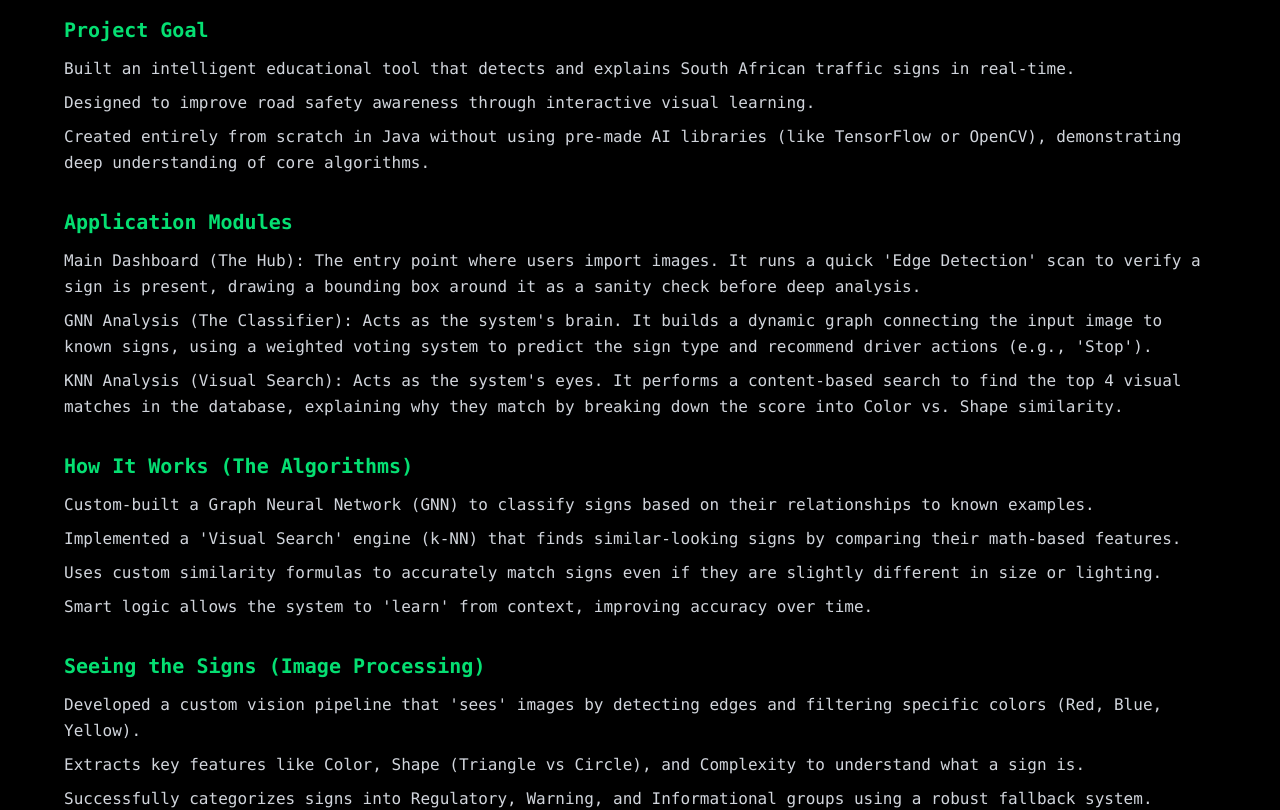
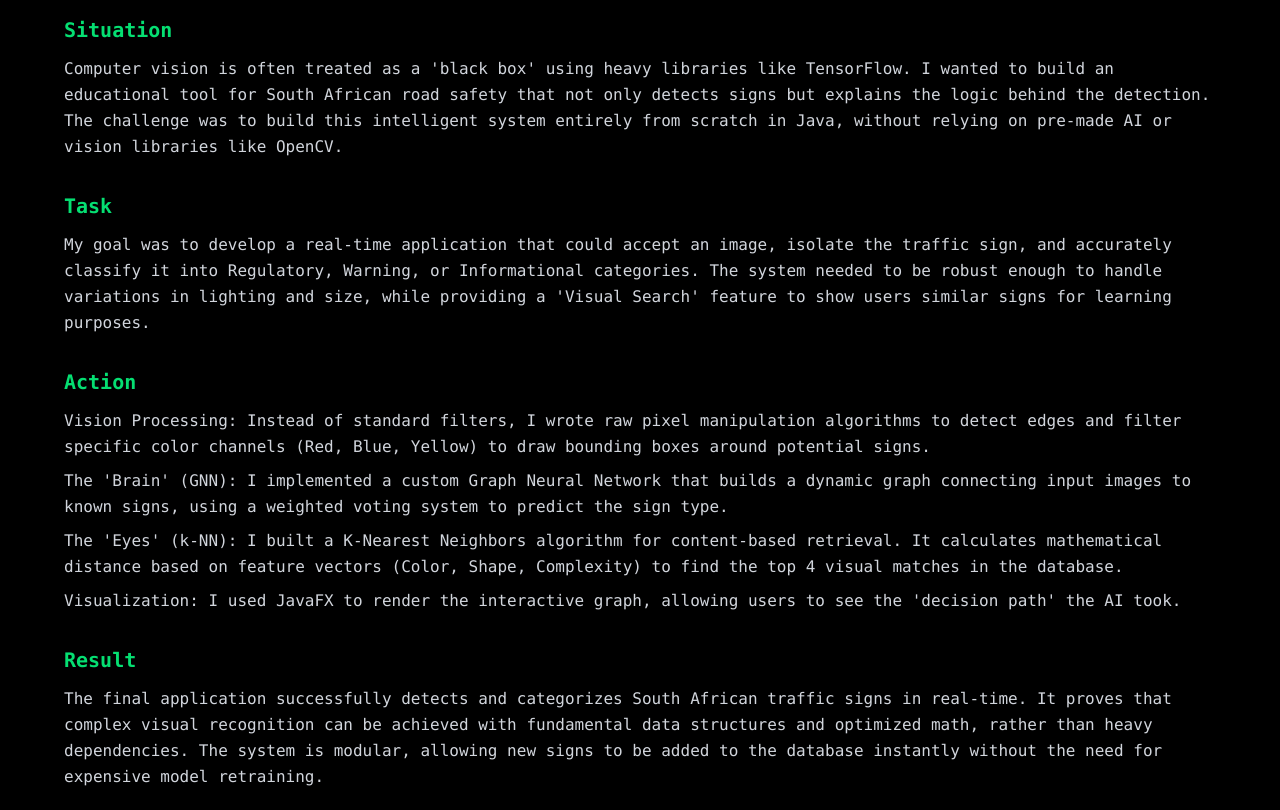
Before and after one commit to 4amogelangkotu/agkotu-portfolio, a React (Vite) app: page /project/traffic-sign-detector in a window 1280 px wide. Shown: the part 200-1010 px from the top of the page. Built offline with nearby package versions, Linux system fonts and the light colour scheme.

Commit message:
Updated the project descriptions to follow the STAR format

```diff
--- a/src/data/projectsData.tsx
+++ b/src/data/projectsData.tsx
@@ -39,117 +39,90 @@ interface ProjectData {
 
 const trafficSignProjectSections: ProjectSectionItem[] = [
   {
-    title: "Project Goal",
+    title: "Situation",
     items: [
-      "Built an intelligent educational tool that detects and explains South African traffic signs in real-time.",
-      "Designed to improve road safety awareness through interactive visual learning.",
-      "Created entirely from scratch in Java without using pre-made AI libraries (like TensorFlow or OpenCV), demonstrating deep understanding of core algorithms.",
+      "Computer vision is often treated as a 'black box' using heavy libraries like TensorFlow. I wanted to build an educational tool for South African road safety that not only detects signs but explains the logic behind the detection. The challenge was to build this intelligent system entirely from scratch in Java, without relying on pre-made AI or vision libraries like OpenCV.",
     ],
   },
   {
-    title: "Application Modules",
+    title: "Task",
     items: [
-      "Main Dashboard (The Hub): The entry point where users import images. It runs a quick 'Edge Detection' scan to verify a sign is present, drawing a bounding box around it as a sanity check before deep analysis.",
-      "GNN Analysis (The Classifier): Acts as the system's brain. It builds a dynamic graph connecting the input image to known signs, using a weighted voting system to predict the sign type and recommend driver actions (e.g., 'Stop').",
-      "KNN Analysis (Visual Search): Acts as the system's eyes. It performs a content-based search to find the top 4 visual matches in the database, explaining why they match by breaking down the score into Color vs. Shape similarity.",
+      "My goal was to develop a real-time application that could accept an image, isolate the traffic sign, and accurately classify it into Regulatory, Warning, or Informational categories. The system needed to be robust enough to handle variations in lighting and size, while providing a 'Visual Search' feature to show users similar signs for learning purposes.",
     ],
   },
   {
-    title: "How It Works (The Algorithms)",
+    title: "Action",
     items: [
-      "Custom-built a Graph Neural Network (GNN) to classify signs based on their relationships to known examples.",
-      "Implemented a 'Visual Search' engine (k-NN) that finds similar-looking signs by comparing their math-based features.",
-      "Uses custom similarity formulas to accurately match signs even if they are slightly different in size or lighting.",
-      "Smart logic allows the system to 'learn' from context, improving accuracy over time.",
+      "Vision Processing: Instead of standard filters, I wrote raw pixel manipulation algorithms to detect edges and filter specific color channels (Red, Blue, Yellow) to draw bounding boxes around potential signs.",
+      "The 'Brain' (GNN): I implemented a custom Graph Neural Network that builds a dynamic graph connecting input images to known signs, using a weighted voting system to predict the sign type.",
+      "The 'Eyes' (k-NN): I built a K-Nearest Neighbors algorithm for content-based retrieval. It calculates mathematical distance based on feature vectors (Color, Shape, Complexity) to find the top 4 visual matches in the database.",
+      "Visualization: I used JavaFX to render the interactive graph, allowing users to see the 'decision path' the AI took."
     ],
   },
   {
-    title: "Seeing the Signs (Image Processing)",
+    title: "Result",
     items: [
-      "Developed a custom vision pipeline that 'sees' images by detecting edges and filtering specific colors (Red, Blue, Yellow).",
-      "Extracts key features like Color, Shape (Triangle vs Circle), and Complexity to understand what a sign is.",
-      "Successfully categorizes signs into Regulatory, Warning, and Informational groups using a robust fallback system.",
-      "Designed to be easily expandable—new signs can be added to the database instantly without retraining the whole system.",
-    ],
-  },
-  {
-    title: "Tech Stack & Results",
-    items: [
-      "Language: Pure Java (JDK 17+).",
-      "Visualization: JavaFX (for the interactive graph display).",
-      "Result: A fast, functional tool that proves complex visual recognition can be built with fundamental data structures.",
+      "The final application successfully detects and categorizes South African traffic signs in real-time. It proves that complex visual recognition can be achieved with fundamental data structures and optimized math, rather than heavy dependencies. The system is modular, allowing new signs to be added to the database instantly without the need for expensive model retraining.",
     ],
   },
 ];
 
 const benchmarkTraderProjectSections: ProjectSectionItem[] = [
   {
-    title: "Project Overview",
+    title: "Situation",
     items: [
-      "Built a comprehensive online trading simulation that takes users from absolute beginners to confident traders. The platform offers a realistic, risk-free environment where users can practice buying and selling assets without the fear of losing real money.",
-      "Designed a complete 'dual-role' ecosystem that connects standard Users with professional Brokers. This simulates real-world market dynamics, allowing users to propose trades and brokers to review, approve, or reject them based on current market conditions.",
-      "Recognized for technical excellence by ranking #14 out of the Top 20 final-year projects at the University of Johannesburg. This achievement highlights the system's stability, innovative features, and professional-grade user experience.",
+      "Financial markets are intimidating for beginners, and practicing with real money is high-risk. I identified a need for a realistic, risk-free simulation environment that could bridge the gap between novice traders and professional brokers. I wanted to build a comprehensive 'dual - role' ecosystem that simulated real-world market dynamics, including trade proposals, approvals, and portfolio management.",
     ],
   },
   {
-    title: "How It Was Built",
+    title: "Task",
     items: [
-      "Started with extensive planning and blueprints (diagrams) to map out exactly how users would interact with the app. This ensured every feature—from logging in to withdrawing profits—felt intuitive and logical before a single line of code was written.",
-      "Developed a modern, responsive website using popular technologies like React and Tailwind CSS. This ensures the platform looks professional and works smoothly on any device, whether it's a large desktop monitor or a small laptop screen.",
-      "Created a fully functional companion mobile app using Flutter. This allows users to track their portfolios, check market prices, and chat with brokers while on the go, ensuring they never miss a trading opportunity.",
-      "Connected everything to a powerful, secure database (backend) that acts as the 'brain' of the operation. It instantly updates user balances, trade history, and messages across both the website and the mobile app simultaneously.",
+      "My objective was to build a cross-platform solution consisting of a responsive web dashboard and a companion mobile app. The critical technical challenge was ensuring perfect synchronization between the two platforms, allowing a user to start a trade on the web and manage it on their phone without data loss or latency, while also facilitating real-time communication between Users and Brokers.",
     ],
   },
   {
-    title: "Smart Features",
+    title: "Action",
     items: [
-      "Designed a unique 'Smart Match' algorithm that acts like a matchmaking service for finance. It asks users a series of simple questions to understand their risk tolerance and financial goals, then automatically pairs them with the broker best suited to their personality.",
-      "Automated the entire lifecycle of a trade to reduce manual work. When a user makes a profit, the system automatically handles the calculation and updates their 'wallet' balance, simulating a real-world withdrawal process without any friction.",
-      "Integrated a secure, WhatsApp-style messaging tool directly into the dashboard. This allows clients and brokers to discuss strategies, negotiate deals, and build trust without ever having to leave the platform.",
+      "Frontend Ecosystem: I developed the web platform using React and Tailwind CSS for a responsive, professional interface, and built a companion mobile app using Flutter for on-the-go portfolio tracking.",
+      "Algorithmic Logic: I engineered a 'Smart Match' algorithm that analyzes user inputs (risk tolerance, financial goals) to automatically pair them with the most suitable broker.",
+      "Real-Time Architecture: I implemented a unified backend that acts as the 'brain', instantly synchronizing balances, trade history, and 'WhatsApp - style' messaging across both the web and mobile instances simultaneously.",
+      "Automation: I automated the trade lifecycle, writing logic to handle profit calculations and wallet updates instantly upon trade completion, removing manual friction.",
     ],
   },
   {
-    title: "Key Highlights",
+    title: "Result",
     items: [
-      "Features a live 'Market Dashboard' that displays real-time financial news and interactive price charts. This helps users learn how to analyze market trends and make informed decisions rather than just guessing.",
-      "Ensures perfect synchronization between devices. If a user starts a trade on their computer, they can immediately see it and continue managing it on their phone without any delay or data loss.",
-      "Prioritized a clean, user-friendly design (UI/UX) that hides the complex math and logic behind simple buttons. This makes the intimidating world of stock trading feel accessible and easy to navigate for everyone.",
+      "The project was recognized for its technical excellence and stability, ranking #14 out of the Top 20 final-year projects at the University of Johannesburg. It successfully delivers a professional-grade user experience where users can practice trading strategies in a risk-free environment, supported by robust, real-time cross-platform synchronization."
     ],
   },
 ];
 
 const aThriftersProjectSections: ProjectSectionItem[] = [
   {
-    title: "Project Scope & Architecture",
+    title: "Situation",
     items: [
-      "Designed a complete e-commerce solution simulating a real-world circular economy marketplace for pre-loved clothing.",
-      "Architected a scalable Service-Oriented Architecture (SOA) that strictly separates the frontend (ASP.NET) from business logic (WCF Services).",
-      "Demonstrated enterprise-level development skills by moving beyond simple CRUD to implement complex transactional workflows.",
+      "The 'fast fashion' industry creates immense waste, and existing second-hand markets often lack the robust features of modern e-commerce platforms. I saw an opportunity to build a circular economy marketplace that could handle complex transactions while simulating a real-world enterprise environment.",
     ],
   },
   {
-    title: "Core Functionalities",
+    title: "Task",
     items: [
-      "Built a secure Role-Based Authentication system that provides distinct dashboards and capabilities for Customers versus Managers.",
-      "Engineered a smart Shopping Cart using Session state to persist user selections across the application.",
-      "Implemented a 'Manager Dashboard' that allows administrators to upload products, track inventory in real-time, and manage customer orders.",
-      "Created a dynamic catalog with filtering and search capabilities, backed by efficient SQL queries.",
+      "My goal was to architect a scalable, secure e-commerce solution that strictly separated the frontend from the business logic. I needed to move beyond simple CRUD operations to implement complex transactional workflows, including role-based access control (RBAC), inventory management, and secure checkout processes.",
     ],
   },
   {
-    title: "Backend & Data Integrity",
+    title: "Action",
     items: [
-      "Developed a decoupled WCF Service layer in C# to handle all data access, ensuring the frontend never touches the database directly.",
-      "Utilized LINQ to SQL for type-safe database interactions, preventing common errors and security vulnerabilities.",
-      "Designed a normalized Microsoft SQL Server database schema to maintain data integrity across users, products, and invoices.",
+      "Architecture: I decoupled the application layers by building a WCF Service layer in C# to handle all data access. This ensures the frontend (ASP.NET) never interacts directly with the database, significantly improving security.",
+      "Data Integrity: I utilized LINQ to SQL for type-safe database interactions and designed a normalized Microsoft SQL Server schema to maintain integrity across users, products, and invoices.",
+      "Business Logic: I implemented a transactional checkout engine that automatically calculates VAT, validates stock levels in real-time, and generates invoices instantly.",
+      "Security: I built a custom Role-Based Authentication system to provide distinct, secure dashboards for 'Customers' (shopping, tracking) versus 'Managers' (inventory, sales reports)."
     ],
   },
   {
-    title: "Technical Highlights",
+    title: "Result",
     items: [
-      "Implemented a transactional checkout engine that calculates VAT, validates stock levels, and generates invoices instantly.",
-      "Used Bootstrap to create a responsive, modern UI that works seamlessly across desktop and mobile devices.",
-      "Integrated comprehensive error handling and input validation to ensure application stability and security.",
+      "The final application is a robust, full-stack e-commerce platform that demonstrates enterprise-level development practices. It successfully handles the entire lifecycle of a purchase—from product discovery to invoicing—within a secure, scalable architecture that mimics professional software environments.",
     ],
   },
 ];
@@ -233,7 +206,7 @@ export const allProjects: ProjectData[] = [
     date: "Dec 2025 -Jan 2026",
     description: (
       <p>
-        A-Thrifters is a robust, full-stack e-commerce platform built to simulate a high-traffic retail environment. Architected using a <span className="text-green-400">Service-Oriented Architecture (SOA)</span>, it separates the ASP.NET frontend from the business logic layer using WCF Services. The system features a complex <span className="text-green-400">transactional checkout engine</span>, real-time stock tracking, and a secure Manager Dashboard for inventory control. It demonstrates the ability to build scalable, multi-tier enterprise applications using the .NET ecosystem.
+        A-Thrifters is a robust, full-stack e-commerce platform built to simulate a high-traffic retail environment. The application supports two distinct user ecosystems: a Customer portal featuring a <span className="text-green-400">dynamic product catalog</span> with advanced filtering and persistent shopping carts using Session State, and a secure Manager Dashboard for real-time <span className="text-green-400">inventory control</span> and order management. Architected using a <span className="text-green-400">Service-Oriented Architecture (SOA)</span>, the system strictly separates the ASP.NET frontend from business logic using WCF Services. The backend powers a complex <span className="text-green-400">transactional checkout engine</span> that handles VAT calculations, invoice generation, and atomic stock updates via <span className="text-green-400">LINQ to SQL</span>.
       </p>
     ),
     techStack: [
```
